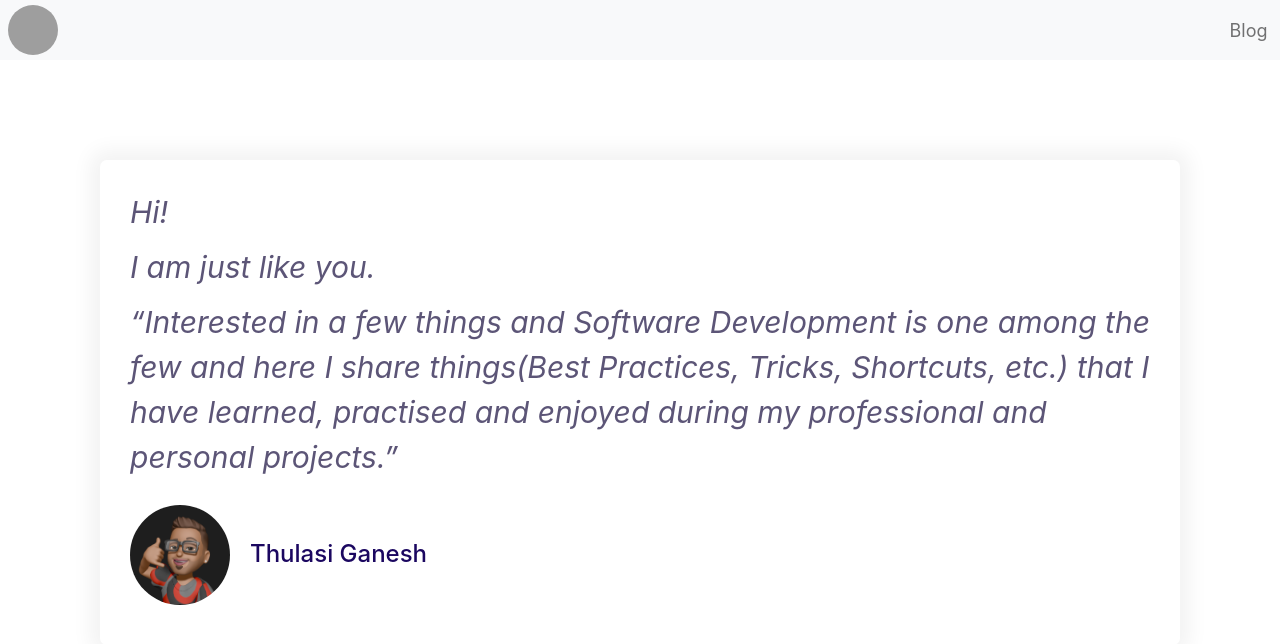
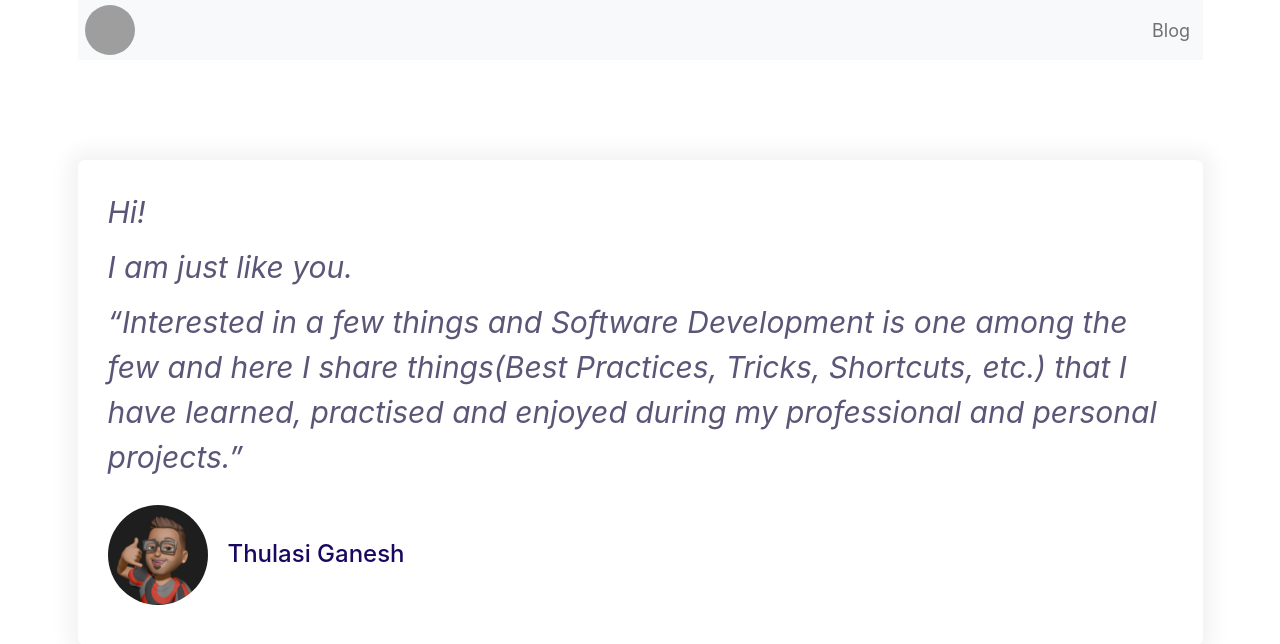
Before and after one commit to tganesh07/thulasi-ganesh.com, a React (Create React App) app: page / in a window 1280 px wide. Shown: the top 644 px of the page. Built offline with nearby package versions, Linux system fonts and the light colour scheme; grey boxes are pictures that could not be loaded.

Commit message:
Adjusted Styling

```diff
--- a/src/App.js
+++ b/src/App.js
@@ -7,6 +7,7 @@ import "./styles/styles.css";
 
 function App() {
     return (
+        <div class="container">
             <Router>
                 <NavBar />
                 <div className="content">
@@ -18,6 +19,7 @@ function App() {
                     </Routes>
                 </div>
             </Router>
+        </div>
     );
 }
 
--- a/src/components/NavBar/NavBar.jsx
+++ b/src/components/NavBar/NavBar.jsx
@@ -3,12 +3,12 @@ import Avatar from "../../images/navbar_logo.png";
 
 const NavBar = () => {
     return (
+        <div className="">
             <nav className="navbar navbar-expand-lg navbar-light bg-light">
-            <div className="container-fluid">
+                <div className="container-fluid d-flex justify-content-between">
                     <Link to="/">
                         <img src={Avatar} alt="" style={{ width: 50, height: 50, borderRadius: 50 }} />
                     </Link>
-
                     <ul className="navbar-nav">
                         <li className="nav-item">
                             <NavLink className="nav-link" to="/blog">
@@ -18,6 +18,7 @@ const NavBar = () => {
                     </ul>
                 </div>
             </nav>
+        </div>
     );
 };
 
--- a/src/styles/styles.css
+++ b/src/styles/styles.css
@@ -69,12 +69,12 @@ p {
 }
 
 .content {
-    margin: 25px;
+    margin-top: 25px;
 }
 
 @media screen and (min-width: 1024px) {
     .content {
-        margin: 100px;
+        margin-top: 100px;
     }
 }
 
```
Lines whose indentation alone changed are shown as unchanged.
